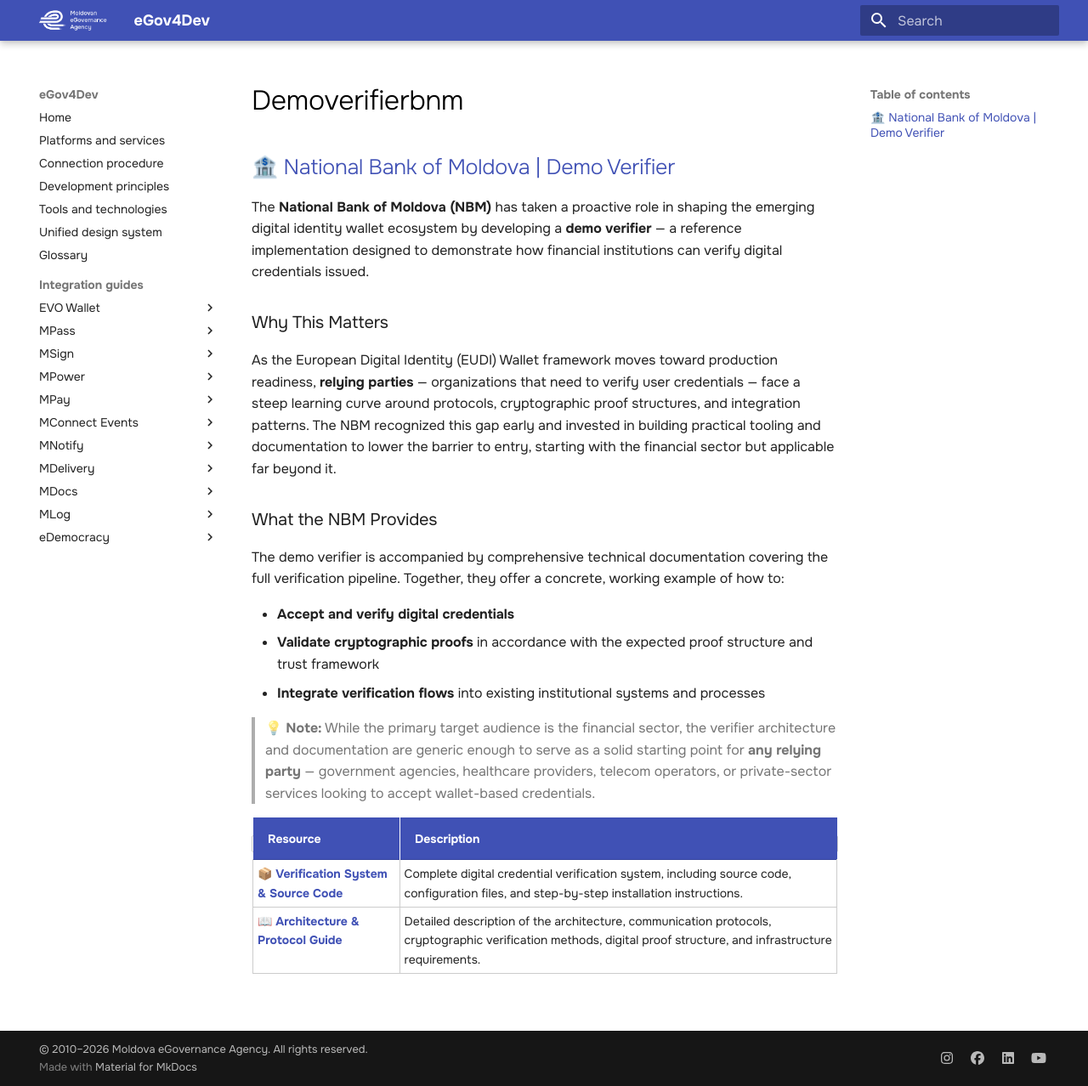
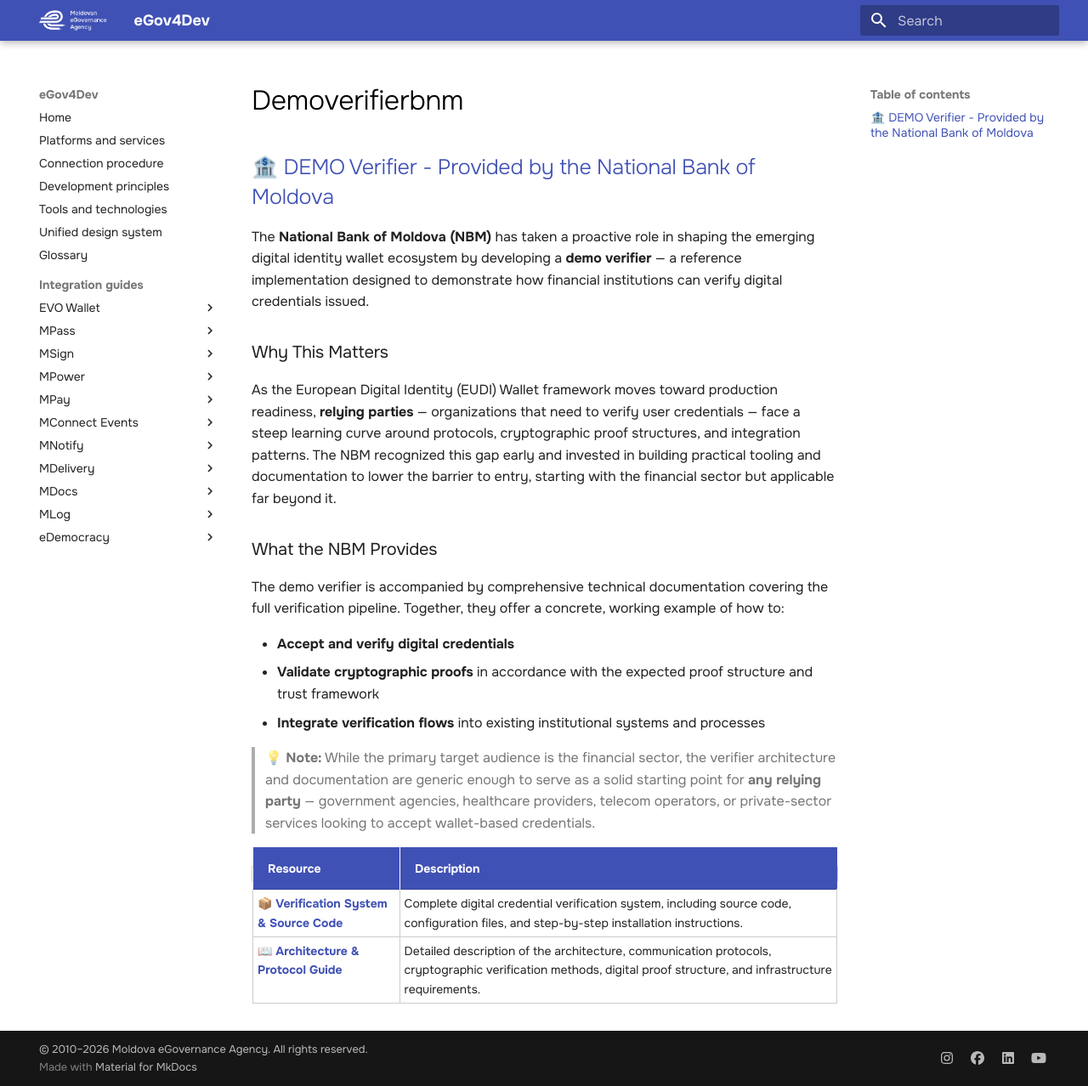
Before and after one commit to egov-moldova/egov4dev, an MkDocs documentation site: the page built from docs/guides/evo-wallet/demoverifierbnm.md, in a window 1280 px wide and 1278 px high. Shown: the whole window at 85% size. Built offline with MkDocs 1.6.1 and Material for MkDocs 9.7.7, drawn with Linux system fonts in a browser that asks for light colours.

Commit message:
Update title of demo verifier documentation

```diff
--- a/docs/guides/evo-wallet/demoverifierbnm.md
+++ b/docs/guides/evo-wallet/demoverifierbnm.md
@@ -1,4 +1,4 @@
-## 🏦 National Bank of Moldova | Demo Verifier
+## 🏦 DEMO Verifier - Provided by the National Bank of Moldova
 The **National Bank of Moldova (NBM)** has taken a proactive role in shaping the emerging digital identity wallet ecosystem by developing a **demo verifier** — a reference implementation designed to demonstrate how financial institutions can verify digital credentials issued.
 
 ### Why This Matters
```
